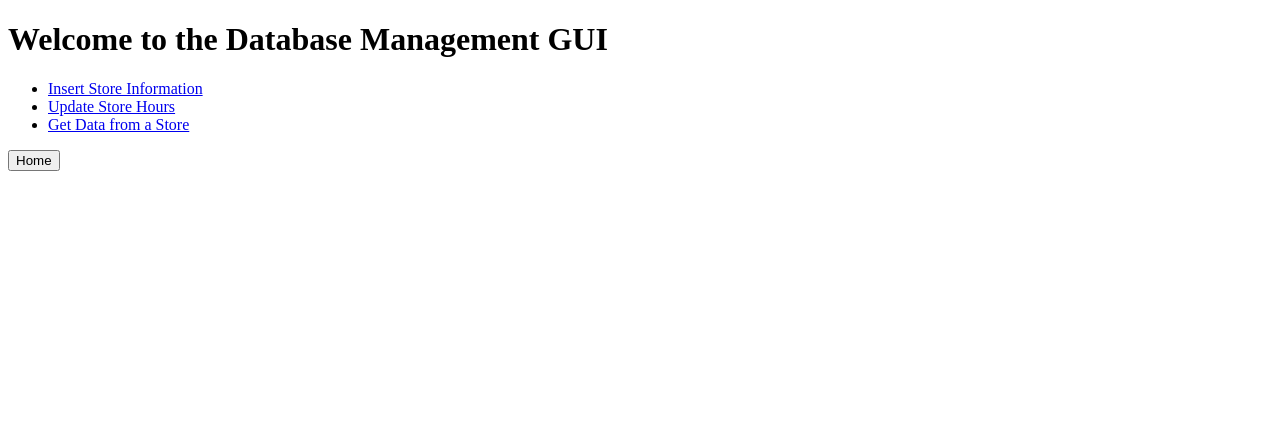
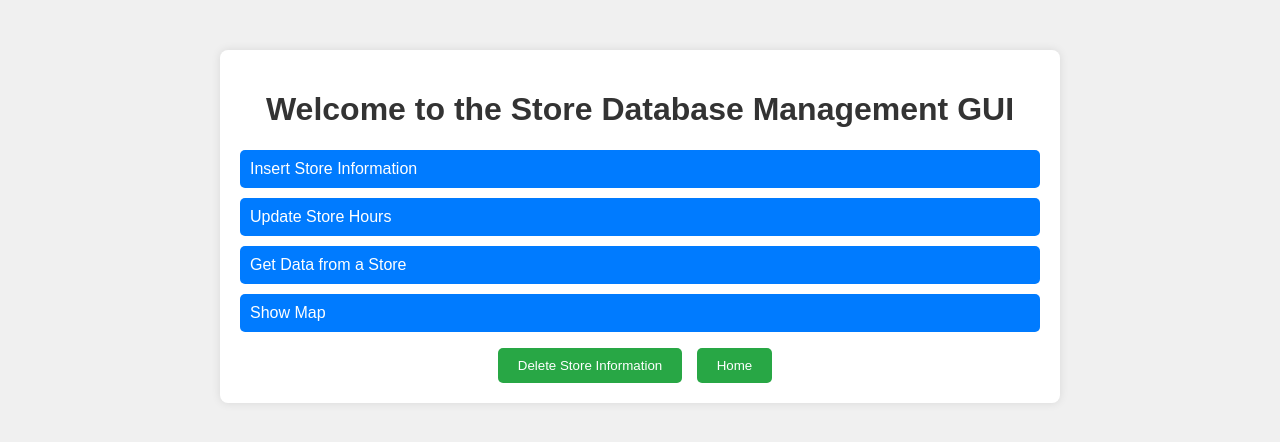
Before and after one commit to j-hemmer/Database_retail, a Flask app: template template/index.html in a window 1280 px wide. Shown: the top 442 px of the page. Run offline with Flask 3, Linux system fonts and the light colour scheme; the template is opened without the code that fills it, so the values that code supplies are empty.

Commit message:
Update index.html

```diff
--- a/template/index.html
+++ b/template/index.html
@@ -4,14 +4,75 @@
     <meta charset="UTF-8">
     <meta name="viewport" content="width=device-width, initial-scale=1.0">
     <title>MySQL GUI</title>
+    <style>
+        body {
+            font-family: Arial, sans-serif;
+            background-color: #f0f0f0;
+            margin: 0;
+            padding: 0;
+        }
+        .container {
+            max-width: 800px;
+            margin: 50px auto;
+            padding: 20px;
+            background-color: #fff;
+            border-radius: 8px;
+            box-shadow: 0 0 10px rgba(0, 0, 0, 0.1);
+        }
+        h1 {
+            color: #333;
+            text-align: center;
+        }
+        ul {
+            list-style-type: none;
+            padding: 0;
+        }
+        li {
+            margin-bottom: 10px;
+        }
+        li a {
+            display: block;
+            padding: 10px;
+            background-color: #007bff;
+            color: #fff;
+            text-decoration: none;
+            border-radius: 5px;
+            transition: background-color 0.3s;
+        }
+        li a:hover {
+            background-color: #0056b3;
+        }
+        .button-group {
+            text-align: center;
+        }
+        .button {
+            padding: 10px 20px;
+            background-color: #28a745;
+            color: #fff;
+            border: none;
+            border-radius: 5px;
+            cursor: pointer;
+            transition: background-color 0.3s;
+            margin-right: 10px;
+        }
+        .button:hover {
+            background-color: #218838;
+        }
+    </style>
 </head>
 <body>
-    <h1>Welcome to the Database Management GUI</h1>
-    <ul>
-        <li><a href="/insert_store">Insert Store Information</a></li>
-        <li><a href="/update_hours">Update Store Hours</a></li>
-        <li><a href="/fetch_data">Get Data from a Store</a></li>
-    </ul>
-	<button onclick="window.location.href='/index'">Home</button>
+    <div class="container">
+        <h1>Welcome to the Store Database Management GUI</h1>
+        <ul>
+            <li><a href="/insert_store">Insert Store Information</a></li>
+            <li><a href="/update_hours">Update Store Hours</a></li>
+            <li><a href="/fetch_data">Get Data from a Store</a></li>
+            <li><a href="/map">Show Map</a></li>
+        </ul>
+        <div class="button-group">
+            <button class="button" onclick="window.location.href='/delete_store'">Delete Store Information</button>
+            <button class="button" onclick="window.location.href='/index'">Home</button>
+        </div>
+    </div>
 </body>
 </html>
```
